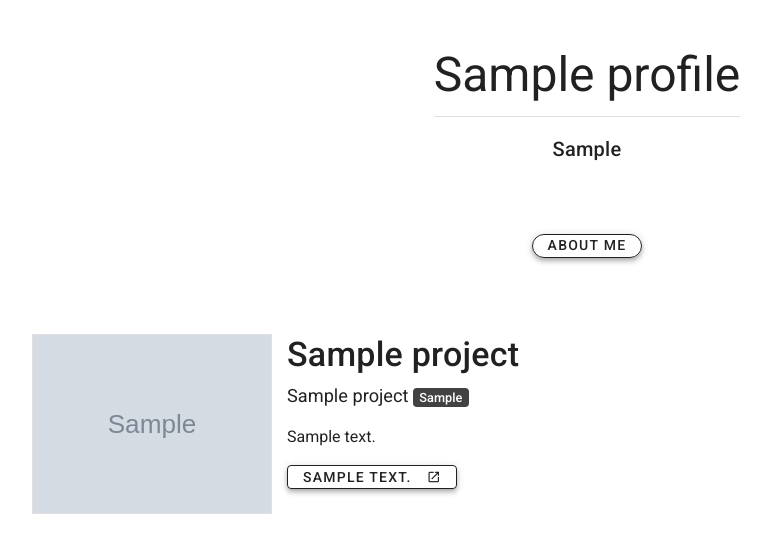
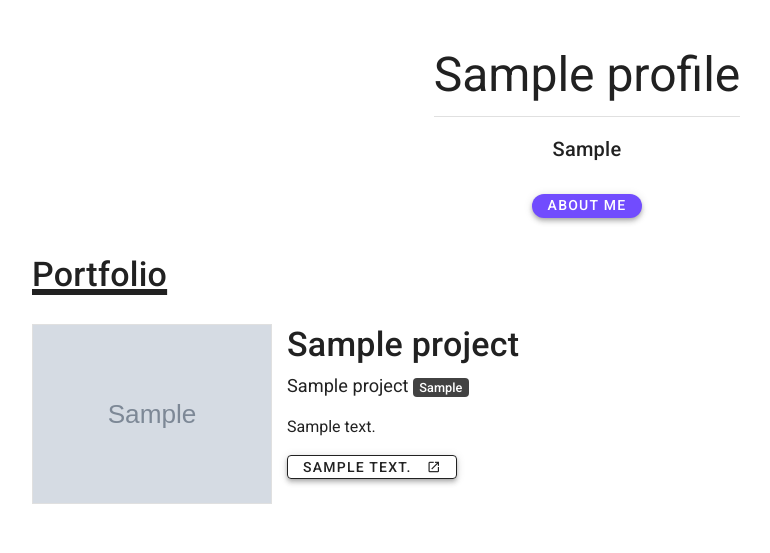
Before and after one commit to GuiFV/guilsportfolio, a Django app: page / in a window 1280 px wide. Shown: the top 553 px of the page, without its empty margins (53-823 px from the left). Run offline with Django 3.2, Linux system fonts and the light colour scheme; tables that the repository leaves empty hold one stand-in row (values such as "Sample post"); grey boxes marked "Sample" are stand-in pictures; some libraries are stand-ins or nearby versions.

Commit message:
visual upgrades

```diff
--- a/guilsportfolio/core/static/css/main.css
+++ b/guilsportfolio/core/static/css/main.css
@@ -7,7 +7,13 @@ h6 .expertise {
 }
 
 .about-me {
-    padding: 60px;
+    padding: 20px;
+}
+
+.portfolio_title {
+    margin: 0 0 30px 0;
+    /*font-weight: bolder;*/
+    text-decoration: underline 6px;
 }
 
 .project-row {
--- a/guilsportfolio/core/templates/index.html
+++ b/guilsportfolio/core/templates/index.html
@@ -12,10 +12,14 @@
                     {% endfor %}
                 </h6>
                 <p class="about-me">
-                    <button class="btn btn-outline-dark btn-xs btn-shaped shadow-4" data-target="#navdrawerDefault" data-toggle="navdrawer" type="button">about me</button>
+                    <button class="btn btn-info btn-xs btn-shaped shadow-4" data-target="#navdrawerDefault" data-toggle="navdrawer" type="button">about me</button>
                 </p>
             </div>
         </div>
+    <div class="portfolio_title">
+        <h4><b>Portfolio</b></h4>
+    </div>
+
 
     {% for project in projects|dictsort:"project_position" %}
         {% if project.show_or_hide %}
```
